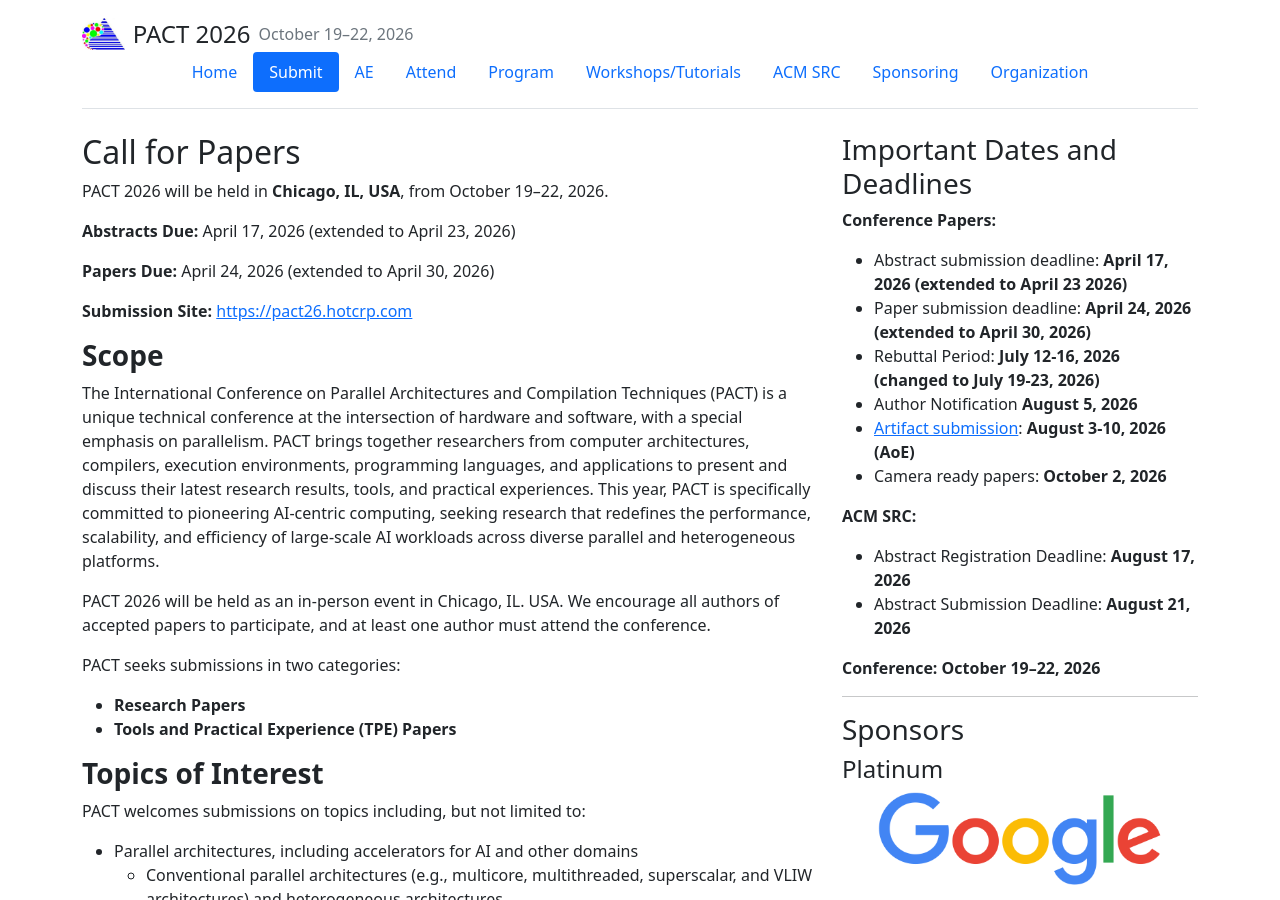
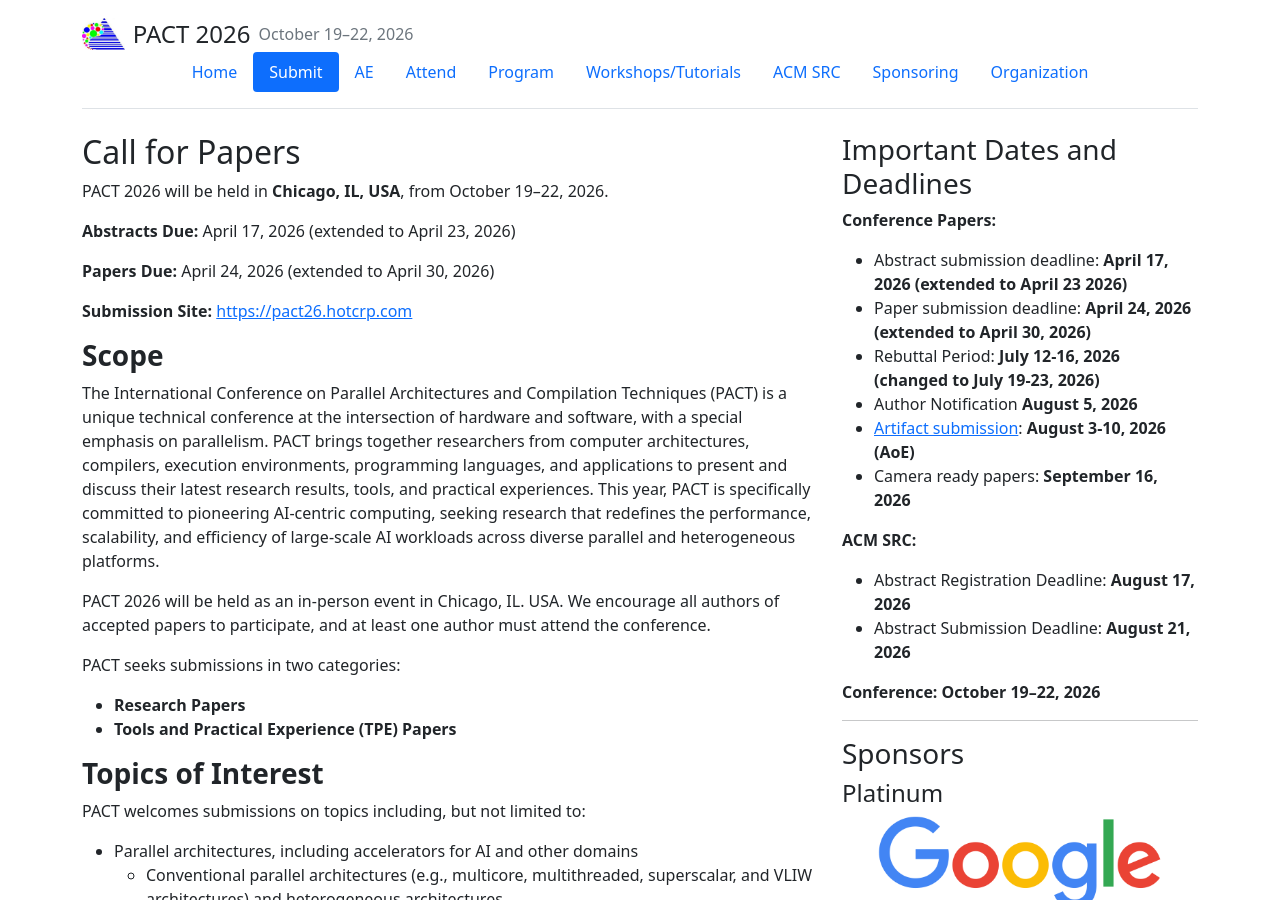
Before and after one commit to pact2026/pact2026.github.io, a Jekyll site: the page built from submit/index.md, in a window 1280 px wide and 900 px high. Built offline with Jekyll 4.4.1, drawn with Linux system fonts in a browser that asks for light colours; some of the changed text lies outside the part shown.

Commit message:
fix: camera ready deadline

```diff
--- a/_includes/sidebar.html
+++ b/_includes/sidebar.html
@@ -53,7 +53,7 @@
   <li>
 
         Camera ready papers:
-       <b>October 2, 2026</b>
+       <b>September 16, 2026</b>
 
   </li>
 </ul>
--- a/submit/index.md
+++ b/submit/index.md
@@ -144,7 +144,7 @@ We encourage authors to use open-source frameworks such as [Docker](https://www.
 - **Rebuttal Period:** July 12-16, 2026 (changed to July 19-23, 2026)
 - **Author Notification:** August 5, 2026
 - **Artifact Submission:** August 3-10, 2026
-- **Camera-Ready Deadline:** October 2, 2026
+- **Camera-Ready Deadline:** September 16, 2026
 
 All deadlines are **firm at midnight anywhere on Earth (AoE)**.
 
```
